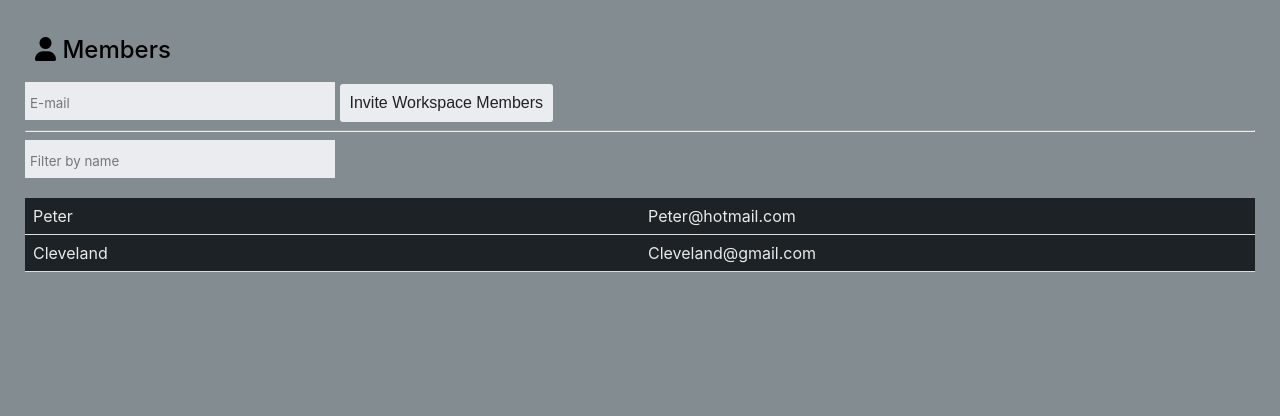
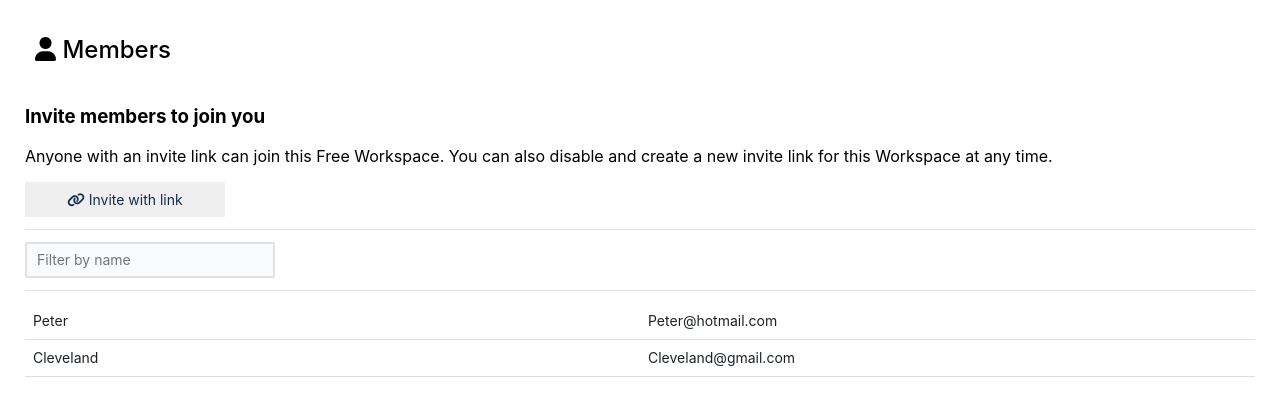
Before and after one commit to andre-moura/kanban, a Flask app: page /members in a window 1280 px wide. Shown: the part 71-487 px from the top of the page. Run offline with Flask 2, Linux system fonts and the light colour scheme.

Commit message:
changing style of members and board.html

```diff
--- a/static/styles.css
+++ b/static/styles.css
@@ -16,15 +16,16 @@
     src: url("/static//fonts/GreatVibes-Regular.ttf");
 }
 
+html {
+    height: 100vh;
+}
+
 body {
     padding: 0;
     margin: 0;
     font-family: -apple-system,system-ui,BlinkMacSystemFont,Segoe UI,Roboto,Helvetica Neue,Fira Sans,Ubuntu,Oxygen,Oxygen Sans,Cantarell,Droid Sans,Apple Color Emoji,Segoe UI Emoji,Segoe UI Emoji,Segoe UI Symbol,Lucida Grande,Helvetica,Arial,sans-serif;
     font: 1.2rem;
-}
-
-html, body {
-    height: 100%;
+    height: 100vh;
 }
 
 nav {
@@ -64,6 +65,14 @@ nav ul li.items {
     order: 3;
 }
 
+main {
+}
+
+hr {
+    background-color: #dfe1e6;
+    color: #dfe1e6;
+}
+
 nav ul li.logo{
     flex: 1;
     color: white;
@@ -77,8 +86,7 @@ nav ul li.logo{
 table {
     border-collapse: collapse;
     width: 100%;
-    background-color: var(--light-black);
-    color: var(--text-color);
+    color: var(--light-black);
 }
 
 th, td {
@@ -170,7 +178,7 @@ tr:hover {
 .grid-board {
     padding: 0 10px;
     display: flex;
-    height: 85%;
+    height: 90vh;
 }
 
 .item-box {
@@ -306,22 +314,27 @@ tr:hover {
 }
 
 .input-members {
+    width: 250px;
+    border-radius: 3px;
+    box-sizing: border-box;
+    line-height: 20px;
+    outline: none;
+    padding: 8px 12px;
+    transition-duration: 85ms;
+    transition-property: background-color,border-color,box-shadow;
+    transition-timing-function: ease;
     color: var(--ds-text,#172b4d);
     font-family: -apple-system,BlinkMacSystemFont,Segoe UI,Roboto,Noto Sans,Ubuntu,Droid Sans,Helvetica Neue,sans-serif;
-    width: 300px;
-    height: 28px;
-    background-color: var(--ds-background-input,#fff);
-    padding: 7px 5px 3px 5px;
+    font-size: 14px;
+    font-weight: 400;
+    background-color: #fafbfc;
     border: none;
-    background-color: var(--light-grey);
+    border-radius: 3px;
+    box-shadow: inset 0px 0px 0px 2px var(--ds-border-input,#dfe1e6);
 }
 
 .input-members:hover {
-    background-color:  #ebecf0c0;
-}
-
-.simple-btn:hover {
-    background-color:  #ebecf0c0;
+    background-color: var(--ds-background-input-hovered,#ebecf0);
 }
 
 input:focus {
@@ -329,26 +342,59 @@ input:focus {
 }
 
 .simple-btn {
-    background-color: var(--light-grey);
-    color: var(--light-black);
-    font-size: 1em;
-    border-radius: 3px;
-    padding: 10px;
+    color: var(--ds-text,#172b4d);
+    font-family: -apple-system,BlinkMacSystemFont,Segoe UI,Roboto,Noto Sans,Ubuntu,Droid Sans,Helvetica Neue,sans-serif;
+    font-size: 14px;
+    font-weight: 400;
+    line-height: 20px;
     border: none;
-    height: 40px;
-    font-weight: normal;
-    text-decoration: none;
-    margin-top: 10px;
-    cursor: pointer;
-    height: 38px;
+    width: 200px;
+    height: 35px;
+    --dynamic-background-color: #FAFBFC;
+    --dynamic-icon-color: #42526E;
+    --dynamic-text-color: #172B4D;
+    --dynamic-text-color-transparent: hsla(218,54%,19.6%,0.16);
+    --dynamic-button-background-color: rgba(0, 0, 0, 0.1);
+    --dynamic-button-background-color-hovered: rgba(0, 0, 0, 0.2);
+    --dynamic-button-background-color-pressed: rgba(0, 0, 0, 0.3);
+    --dynamic-nav-item-background-color-hovered: hsla(0, 100%, 0%, 0.08);
+    --dynamic-nav-item-background-color-pressed: hsla(0, 100%, 0%, 0.16);
+}
+
+.simple-btn:hover {
+    color: var(--black);
+    background-color: #ebecf0a2;
 }
 
 .members-container {
     padding: 25px;
 }
 
-.table-container {
-    margin: 20px 0 0 0;
+
+.div-row {
+    border-bottom: 1px solid var(--ds-border,#091e4221);
+    padding: 12px 0;
+}
+
+.container-table {
+    display: flex;
+    min-height: 40px;
+    padding: 12px 0;
+    position: relative;
+    color: var(--ds-text,#172b4d);
+    font-family: -apple-system,BlinkMacSystemFont,Segoe UI,Roboto,Noto Sans,Ubuntu,Droid Sans,Helvetica Neue,sans-serif;
+    font-size: 14px;
+    font-weight: 400;
+    line-height: 20px;
+    --dynamic-background-color: #FAFBFC;
+    --dynamic-icon-color: #42526E;
+    --dynamic-text-color: #172B4D;
+    --dynamic-text-color-transparent: hsla(218,54%,19.6%,0.16);
+    --dynamic-button-background-color: rgba(0, 0, 0, 0.1);
+    --dynamic-button-background-color-hovered: rgba(0, 0, 0, 0.2);
+    --dynamic-button-background-color-pressed: rgba(0, 0, 0, 0.3);
+    --dynamic-nav-item-background-color-hovered: hsla(0, 100%, 0%, 0.08);
+    --dynamic-nav-item-background-color-pressed: hsla(0, 100%, 0%, 0.16);
 }
 
 @media (max-width: 1000px) {
--- a/templates/members.html
+++ b/templates/members.html
@@ -8,10 +8,17 @@
     <main>
         <div class="members-container">
             <h3 class="h3"><i class="fa-solid fa-user"></i> Members</h3>
-            <input placeholder="E-mail" class="input-members"> <input type="submit" value="Invite Workspace Members" class="simple-btn">
-            <hr>
-            <input placeholder="Filter by name" class="input-members">
-            <div class="table-container">
+            <div class="div-row">
+                <h3>Invite members to join you</h3>
+                <p>
+                    Anyone with an invite link can join this Free Workspace. You can also disable and create a new invite link for this Workspace at any time.
+                </p>
+                <button type="submit" class="simple-btn "><i class="fa-solid fa-link"></i> Invite with link</h3></button>
+            </div>
+            <div class="div-row">
+                <input placeholder="Filter by name" class="input-members">
+            </div>
+            <div class="container-table">
                 <table>
                     <tr>
                       <td>Peter</td>
@@ -26,8 +33,8 @@
 
             <script>
                 // Changing cplor of body
-                const body = document.getElementsByTagName('body');
-                body[0].style.background = 'var(--dark-grey)'
+                // const body = document.getElementsByTagName('body');
+                // body[0].style.background = 'var(--dark-grey)'
             </script>
         </div>
     </main>
```
Also changed, not shown: templates/board.html (+15 -2 lines).
